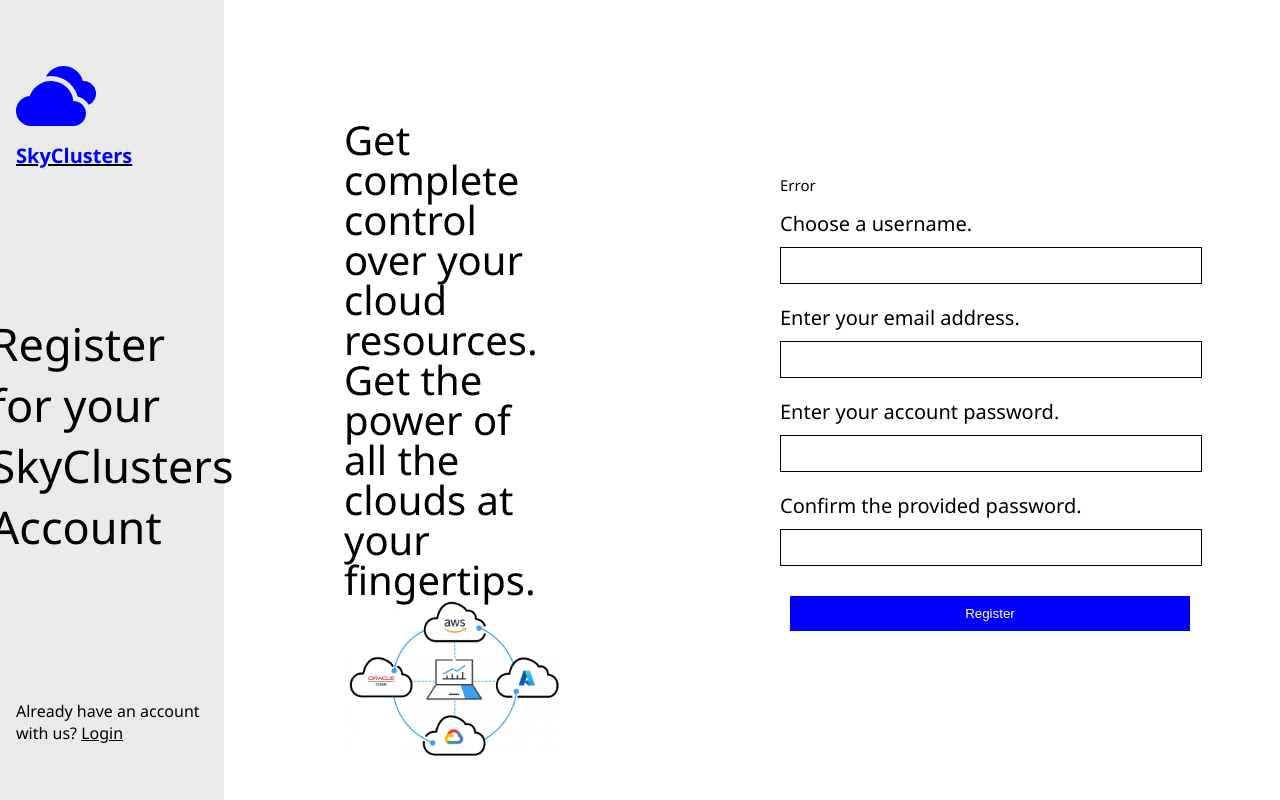
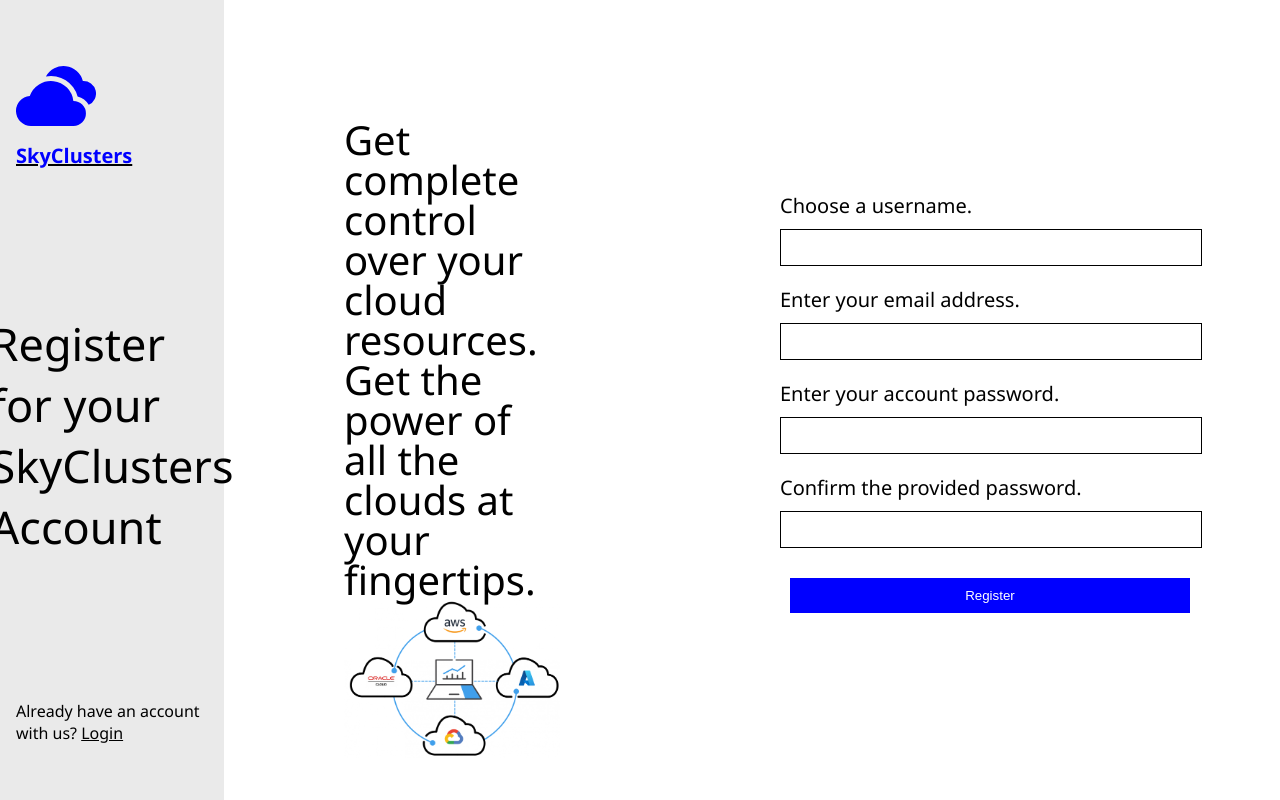
Before and after one commit to abhinandan-SS25/SkyClusters-login, a React (Create React App) app: page /register in a window 1280 px wide. Built offline with nearby package versions, Linux system fonts and the light colour scheme; no server answers.

Commit message:
fixes to registration

```diff
--- a/src/registration/registration.js
+++ b/src/registration/registration.js
@@ -97,7 +97,7 @@ function Registration(props) {
                 </div>
             </div>
             <div className="login-container">
-                <p id="responseMessage">Error</p>
+                <p id="responseMessage">{error}</p>
                 <form id="loginForm">
                     <label for="username">Choose a username.</label>
                     <input type="text" id="username" name="username" required value={username} onChange={handleUsernameChange} />
```
